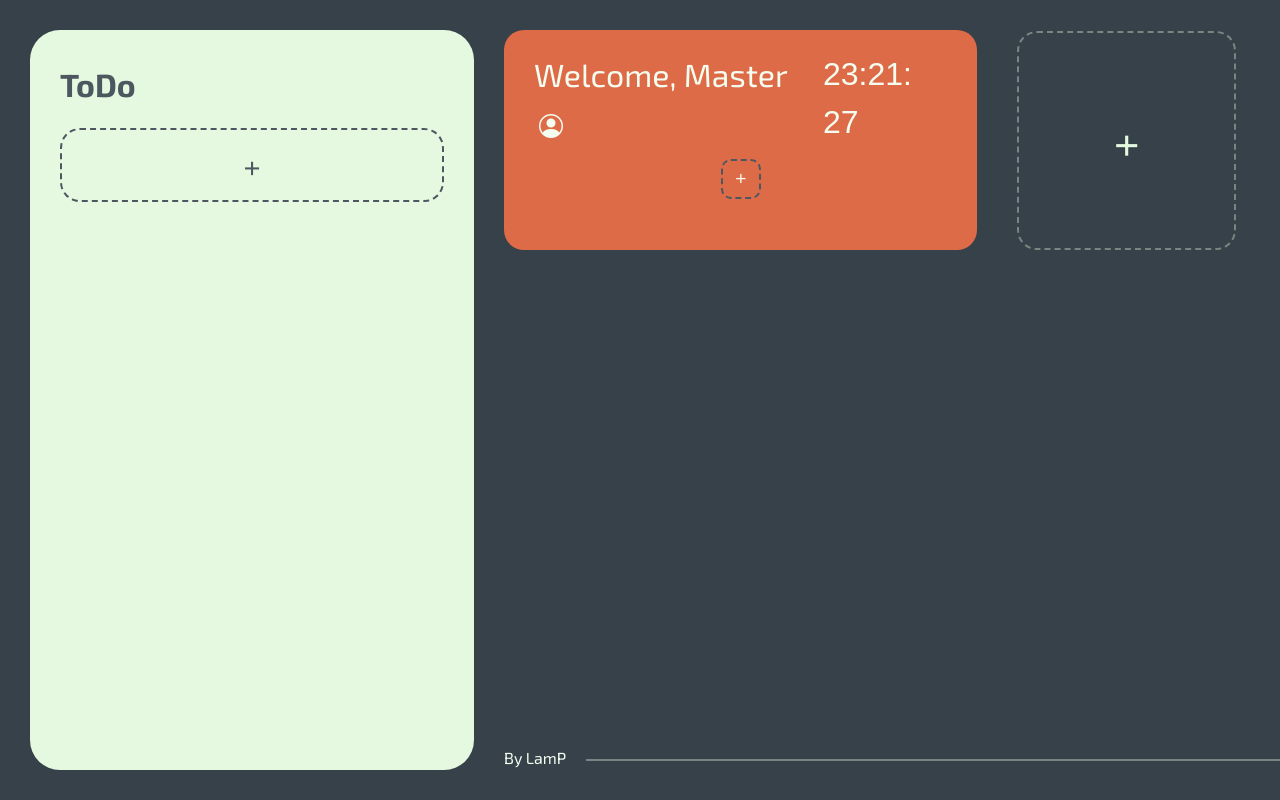
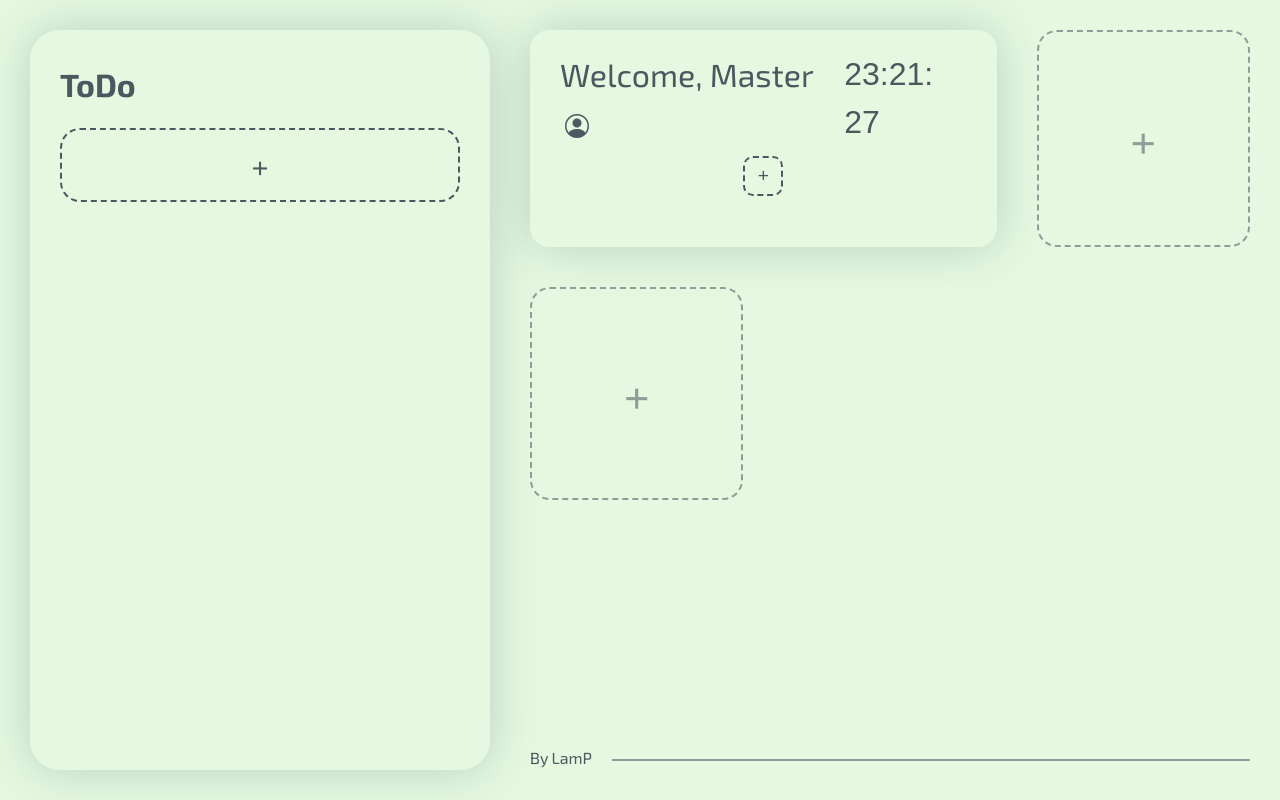
Before and after one commit to SalamPS/browser-dashboard, a Next.js app: page / in a window 1280 px wide. Built offline with nearby package versions, Linux system fonts and the light colour scheme; a web font is replaced by a local one.

Commit message:
style(remake): Adjusted Elements Classes -> More Readable and Customizeable

```diff
--- a/pages/Widget.jsx
+++ b/pages/Widget.jsx
@@ -1,5 +1,6 @@
 'use client'
 
+import Welcome from "./Welcome";
 /* eslint-disable react/prop-types */
 import SpotTask from "./widgets/_spotTask"
 
@@ -27,17 +28,15 @@ const Box = ({type, userConfig, setUserConfig}) => {
   }
 
   return (
+    <div className="shadowBox shadowWidget">
       <div className="block">
-      <div className="widget feat">
-        <div className="body">
         {widgets[type]}
-        </div>
       </div>
     </div>
   )
 }
 
-export default function Widget ({setValid, savedConfig, userConfig, setUserConfig}) {
+export default function Widget ({storageKey, setValid, savedConfig, userConfig, setUserConfig, Login, setLogin}) {
   const newBlock = () => {
   }
   const removeBlock = () => {
@@ -45,16 +44,38 @@ export default function Widget ({setValid, savedConfig, userConfig, setUserConfi
 
   return (!userConfig ? ''
   : <>
-    {userConfig.widget.map((content, i) => (<Box key={i} type={content.type}
+    <div className="top">
+      <div className="shadowBox shadowWelcome">
+        <Welcome
+          storageKey={storageKey}
+          userConfig={userConfig}
+          setUserConfig={setUserConfig}
+          Login={Login}
+          setLogin={setLogin}
+        />
+      </div>
+      {userConfig.widget.map((content, i) => {
+        if (i == 0) return (<Box key={i} type={content.type}
         userConfig={userConfig}
         setUserConfig={setUserConfig}
         setValid={setValid}
-    />))}
-    {userConfig.widget.length > 4 ? '' :
+      />)})}
+      {(userConfig.widget.length != 0) ? '' :
       <div className="block empty" onClick={() => {console.log(savedConfig)}}>
-      <div className="widget insert">
         <span>+</span>
+      </div>}
     </div>
+    <div className="bot">
+      {userConfig.widget.map((content, i) => {
+        if (i > 0) return (<Box key={i} type={content.type}
+        userConfig={userConfig}
+        setUserConfig={setUserConfig}
+        setValid={setValid}
+      />)})}
+      {(userConfig.widget.length > 4 && userConfig.widget.length == 0) ? '' :
+      <div className="block empty" onClick={() => {console.log(savedConfig)}}>
+        <span>+</span>
       </div>}
+    </div>
   </>)
 }
--- a/pages/Xcontainer.jsx
+++ b/pages/Xcontainer.jsx
@@ -108,25 +108,23 @@ export default function Xcontainer () {
     /> : ''}
     <main className={font.className}>
       <div className="container">
-        <Todo
-          storageKey={storageKey}
-          userConfig={userConfig}
-          setUserConfig={setUserConfig}
-        />
+        <div className="shadowBox shadowTodo">
+          <Todo
+            storageKey={storageKey}
+            userConfig={userConfig}
+            setUserConfig={setUserConfig}
+          />
+        </div>
         <div className="blocks">
           <div className="box">
-            <Welcome
+            <Widget
               storageKey={storageKey}
+              setValid={setValid}
+              setSavedConfig={setSavedConfig}
               userConfig={userConfig}
               setUserConfig={setUserConfig}
               Login={Login}
               setLogin={setLogin}
-            />
-            <Widget
-              setValid={setValid}
-              setSavedConfig={setSavedConfig}
-              userConfig={userConfig}
-              setUserConfig={setUserConfig}
             />
           </div>
           <div className="watermark">
--- a/styles/index.css
+++ b/styles/index.css
@@ -8,7 +8,7 @@
   font-weight: 400;
   color-scheme: light dark;
   color: #f3fdf0;
-  background-color: #364149;
+  background-color: #e5f9e0;
   font-synthesis: none;
   text-rendering: optimizeLegibility;
   -webkit-font-smoothing: antialiased;
@@ -31,17 +31,20 @@ body {
   height: 100vh;
 }
 
+#__next {
+  width: 100%;
+  height: 100%;
+}
+
 main {
-  margin: 30px;
   height: calc(100vh - 60px);
   width: calc(100vw - 60px);
+  padding: 30px;
   overflow: hidden;
-}
-@media screen and (min-width: 750px) {
-  main {
-    margin-right: 0;
-    width: calc(100vw - 30px);
-  }
+  display: flex;
+  justify-content: normal;
+  align-items: stretch;
+  align-content: normal;
 }
 
 #merge {
@@ -90,10 +93,13 @@ main {
 
 .container {
   z-index: 1;
-  width: auto;
-  height: 100%;
+  width: 100%;
   display: flex;
-  justify-content: space-between;
+  align-items: stretch;
+  display: flex;
+  flex-wrap: nowrap;
+  justify-content: normal;
+  align-content: normal;
 }
 @media screen and (max-width: 750px) {
   .container {
@@ -101,18 +107,43 @@ main {
   }
 }
 
+.shadowBox {
+  box-shadow: 0 0 50px rgba(0, 52, 68, 0.2);
+  border-radius: 30px;
+  z-index: 0;
+}
+.shadowBox.shadowTodo {
+  width: 400px;
+  padding: 30px;
+}
+@media screen and (max-width: 750px) {
+  .shadowBox.shadowTodo {
+    width: 100%;
+  }
+}
+.shadowBox.shadowWelcome {
+  overflow: hidden;
+  position: relative;
+  display: inline-block;
+  flex-grow: 1;
+  margin: 0 0 40px 40px;
+  aspect-ratio: 2.15/1;
+  border-radius: 20px;
+}
+@media screen and (max-width: 750px) {
+  .shadowBox.shadowWelcome {
+    width: calc(100% - 40px);
+  }
+}
+.shadowBox.shadowWidget {
+  border-radius: 20px;
+  margin: 0 0 40px 40px;
+  width: calc(33.3333333333% - 40px - 4px);
+}
+
 .todo {
   border-radius: 30px;
-  background-color: #E5F9E0;
   color: #4C5760;
-  width: 400px;
-  padding: 30px;
-  margin-right: 30px;
-}
-@media screen and (max-width: 750px) {
-  .todo {
-    width: 100%;
-  }
 }
 
 .todolist {
@@ -262,51 +293,51 @@ main {
 }
 
 .blocks {
-  width: calc(100% - 442px);
   border-radius: 30px;
+  display: flex;
+  flex-direction: column;
   flex-grow: 1;
 }
 .blocks ::-webkit-scrollbar {
   width: 0;
 }
-.blocks ::-webkit-scrollbar-track {
-  background: #f1f1f1;
-}
-.blocks ::-webkit-scrollbar-thumb {
-  background: #888;
-}
-.blocks ::-webkit-scrollbar-thumb:hover {
-  background: #555;
-}
 
 .box {
-  width: 100%;
   max-height: calc(100% - 24px);
   min-height: calc(100% - 24px);
-  overflow-y: scroll;
+}
+.box .top, .box .bot {
+  display: flex;
 }
 
 .block {
+  padding: 30px;
   position: relative;
   display: inline-block;
-  margin: 0 40px 40px 0;
-  background-color: #4C5760;
+  background-color: #E5F9E0;
+  border-radius: 20px;
+  color: #4C5760;
   transition: 0.2s;
   aspect-ratio: 1/1;
-  border-radius: 20px;
-  width: calc(33.3333333333% - 40px - 4px);
   border: dashed 2px rgba(76, 87, 96, 0);
 }
 .block.empty {
+  padding: 0;
+  width: calc(33.3333333333% - 40px - 4px);
+  margin: 0 0 40px 40px;
+  border-color: rgba(76, 87, 96, 0.5647058824);
+  background-color: transparent;
+  color: rgba(76, 87, 96, 0.5647058824);
   cursor: pointer;
-  background-color: transparent;
-  border-color: rgba(229, 249, 224, 0.3764705882);
-  color: #E5F9E0;
+  display: flex;
+  align-items: center;
+  justify-content: center;
+  font-size: 3rem;
 }
 .block.empty:hover {
-  color: #E5F9E0;
+  color: #4C5760;
   border-style: solid;
-  background-color: rgba(229, 249, 224, 0.1254901961);
+  background-color: rgba(76, 87, 96, 0.1254901961);
 }
 
 .widget {
@@ -326,34 +357,13 @@ main {
   width: 100%;
 }
 
-.watermark {
-  display: flex;
-  justify-content: center;
-  align-items: center;
-}
-.watermark .line {
-  display: inline-block;
-  height: 2px;
-  flex-grow: 1;
-  background-color: rgba(229, 249, 224, 0.3764705882);
-  margin-left: 20px;
-  margin-top: 4px;
-}
-
 .welcome {
-  overflow: hidden;
-  position: relative;
-  display: inline-block;
-  width: calc(66.6666666667% - 40px - 4px);
+  width: 100%;
+  height: 100%;
   margin: 0 40px 40px 0;
-  background-color: #DE6B48;
-  aspect-ratio: 2.15/1;
+  background-color: #E5F9E0;
+  color: #4C5760;
   border-radius: 20px;
-}
-@media screen and (max-width: 750px) {
-  .welcome {
-    width: calc(100% - 40px);
-  }
 }
 .welcome .inner {
   display: flex;
@@ -429,6 +439,7 @@ main {
   height: 40px;
   font-size: 24px;
   letter-spacing: 0;
+  color: #f3fdf0;
 }
 .shortcut .text {
   display: inline-block;
@@ -536,4 +547,20 @@ main {
 }
 .spotTask .mark.warn {
   background-color: #fb0000;
+}
+
+.watermark {
+  display: flex;
+  justify-content: center;
+  align-items: center;
+  color: #4C5760;
+  margin-left: 40px;
+}
+.watermark .line {
+  display: inline-block;
+  height: 2px;
+  flex-grow: 1;
+  background-color: rgba(76, 87, 96, 0.5647058824);
+  margin-left: 20px;
+  margin-top: 4px;
 }/*# sourceMappingURL=index.css.map */
```
Lines whose indentation alone changed are shown as unchanged.
